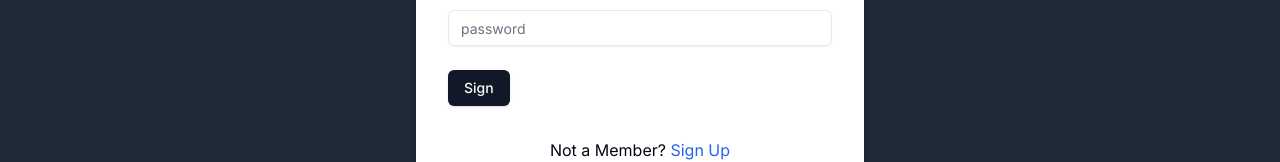
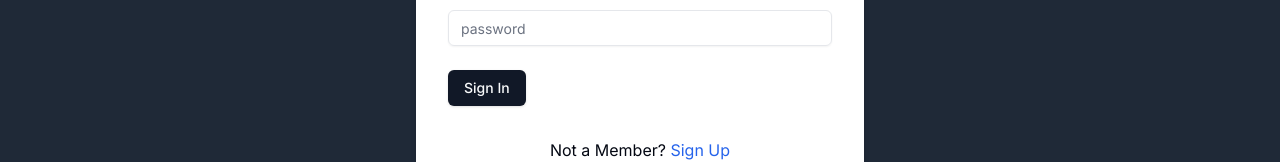
Before and after one commit to mohammedshahriyaar/NGLCLONE, a Next.js app: page /sign-in in a window 1280 px wide. Shown: the part 524-686 px from the top of the page. Built offline with nearby package versions, Linux system fonts and the light colour scheme; no server answers.

Commit message:
nextjs version update

```diff
--- a/package.json
+++ b/package.json
@@ -31,7 +31,7 @@
     "embla-carousel-react": "^8.2.0",
     "lucide-react": "^0.438.0",
     "mongoose": "^8.6.0",
-    "next": "14.2.7",
+    "next": "^14.2.14",
     "next-auth": "^4.24.7",
     "nglclone": "file:",
     "react": "^18",
--- a/src/app/(auth)/sign-in/page.tsx
+++ b/src/app/(auth)/sign-in/page.tsx
@@ -103,7 +103,7 @@ const Page = () => {
           )}
         />
         <Button type="submit" >
-          Sign
+          Sign In
         </Button>
         </form>
       </Form>
--- a/src/app/(auth)/sign-up/page.tsx
+++ b/src/app/(auth)/sign-up/page.tsx
@@ -15,6 +15,7 @@ import { Input } from "@/components/ui/input"
 import { Button } from "@/components/ui/button"
 import {Loader2} from "lucide-react"
 import { useDebounceCallback } from 'usehooks-ts'
+import React from "react"
 const Page = () => {
   const [username, setUsername]= useState('');
   const [usernameMessage, setUsernameMessage] = useState('');
@@ -160,7 +161,7 @@ const Page = () => {
           {
             isSubmitting ? (
               <>
-              <Loader2 className='mr-2 h-4 2-4 animate-spin'/> Please Wait
+                <Loader2 className='mr-2 h-4 2-4 animate-spin'/> Please Wait
               </>
             ) : ('signup')
           }
```
Also changed, not shown: 1 other file (tests, documents, lock files or other folders).
